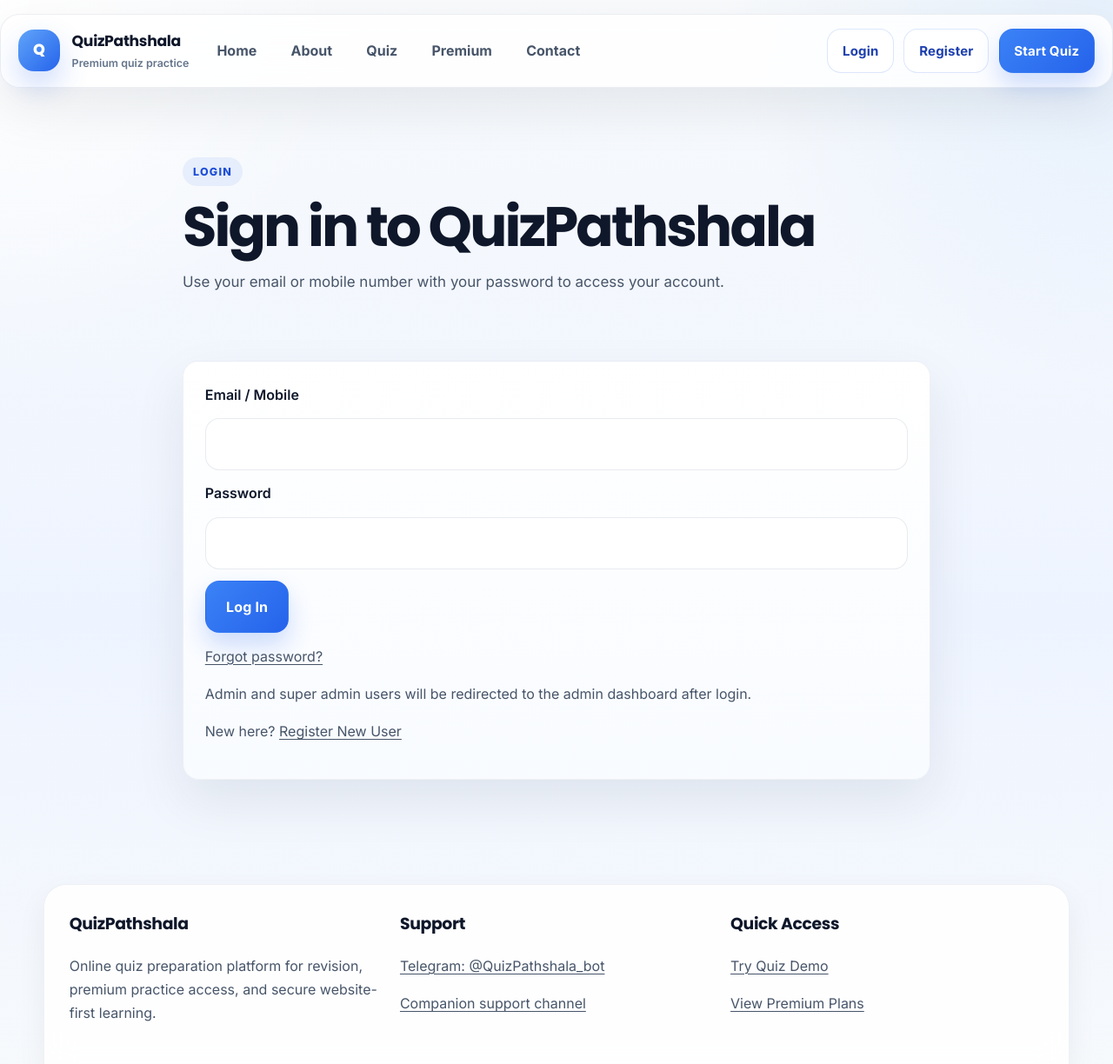
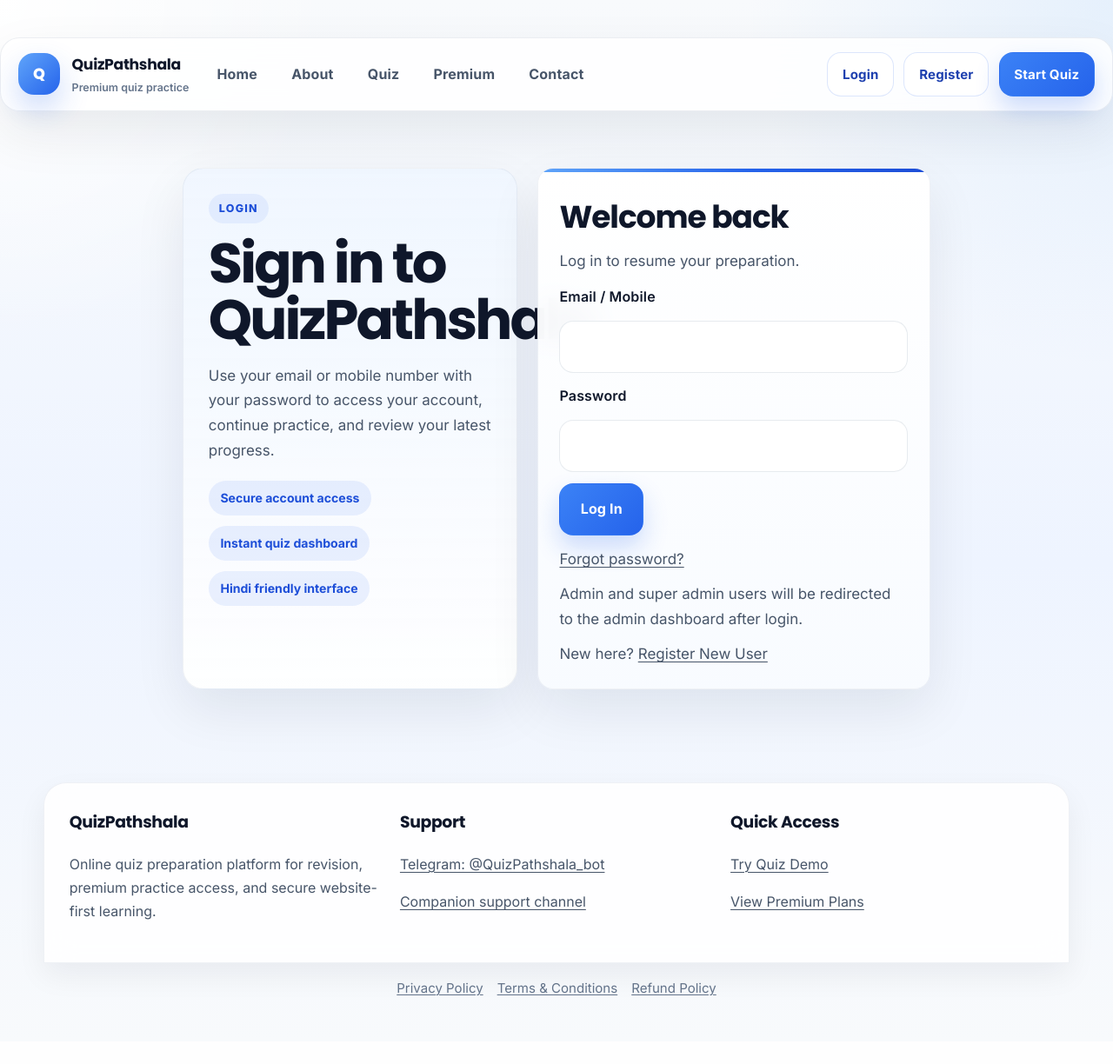
Before and after one commit to Turtle-creations/quizpathshala_website, a Flask app: page /login in a window 1280 px wide. Shown: the top 1224 px of the page at 87% size. After the commit the page ends 1146 px from the top, so only its background shows below. Run offline with Flask 3, Linux system fonts and the light colour scheme; parts of the project's set-up code (start-up, migrations or seed data) failed here and were passed over.

Commit message:
reapply premium blue UI redesign

```diff
--- a/static/css/site.css
+++ b/static/css/site.css
@@ -1317,3 +1317,154 @@ tr:last-child td {
         min-width: 520px;
     }
 }
+
+.auth-hero {
+    padding-top: 3.1rem;
+}
+
+.auth-shell {
+    display: grid;
+    grid-template-columns: minmax(0, 0.92fr) minmax(0, 1.08fr);
+    gap: 1.4rem;
+    align-items: stretch;
+}
+
+.auth-panel {
+    border-radius: 24px;
+}
+
+.auth-panel-copy {
+    padding: 1.8rem;
+    border: 1px solid rgba(148, 163, 184, 0.14);
+    background: linear-gradient(180deg, rgba(239, 246, 255, 0.82) 0%, rgba(255, 255, 255, 0.92) 100%);
+    box-shadow: var(--shadow);
+}
+
+.auth-card {
+    max-width: 100%;
+    margin: 0;
+}
+
+.premium-form-card {
+    position: relative;
+    overflow: hidden;
+}
+
+.premium-form-card::before {
+    content: "";
+    position: absolute;
+    inset: 0 0 auto;
+    height: 4px;
+    background: linear-gradient(90deg, #60a5fa 0%, #2563eb 55%, #1d4ed8 100%);
+}
+
+.form-card-header {
+    margin-bottom: 0.3rem;
+}
+
+.form-card-header h2 {
+    margin-bottom: 0.35rem;
+}
+
+.form-card-header p,
+.auth-links-stack p {
+    margin: 0;
+}
+
+.auth-links-stack {
+    display: grid;
+    gap: 0.7rem;
+}
+
+.auth-trust-row {
+    margin-top: 1.25rem;
+}
+
+.quiz-discovery-grid {
+    align-items: start;
+}
+
+.quiz-discovery-copy,
+.quiz-selection-shell {
+    position: sticky;
+    top: 6.4rem;
+}
+
+.quiz-selection-shell {
+    display: grid;
+    gap: 1rem;
+}
+
+.exam-card-head {
+    margin-bottom: 0.5rem;
+}
+
+.exam-card-metrics {
+    display: flex;
+    flex-wrap: wrap;
+    gap: 0.55rem;
+    justify-content: flex-end;
+}
+
+.quiz-set-copy {
+    flex: 1;
+    min-width: 0;
+}
+
+.quiz-set-form-card:hover {
+    border-color: rgba(37, 99, 235, 0.22);
+    box-shadow: 0 16px 28px rgba(37, 99, 235, 0.08);
+}
+
+.option-button-selected .option-marker,
+.option-button-pending .option-marker {
+    background: linear-gradient(180deg, #2563eb 0%, #1d4ed8 100%);
+    color: #ffffff;
+    box-shadow: 0 10px 22px rgba(37, 99, 235, 0.2);
+}
+
+.answer-review-card-compact {
+    max-width: 100%;
+}
+
+.review-item-card .answer-review-shell {
+    margin-top: 0.25rem;
+}
+
+.form-card input,
+.form-card select,
+.form-card textarea {
+    box-shadow: inset 0 1px 0 rgba(255, 255, 255, 0.9);
+}
+
+.site-nav a,
+.button,
+input,
+select,
+textarea,
+label {
+    letter-spacing: 0.01em;
+}
+
+@media (max-width: 1100px) {
+    .auth-shell {
+        grid-template-columns: 1fr;
+    }
+
+    .quiz-discovery-copy,
+    .quiz-selection-shell {
+        position: static;
+        top: auto;
+    }
+}
+
+@media (max-width: 640px) {
+    .auth-panel-copy,
+    .auth-card {
+        padding: 1.25rem;
+    }
+
+    .exam-card-metrics {
+        justify-content: flex-start;
+    }
+}
--- a/templates/login.html
+++ b/templates/login.html
@@ -1,25 +1,33 @@
 {% extends "base.html" %}
 
 {% block content %}
-<section class="page-hero">
-    <div class="container narrow">
+<section class="page-hero auth-hero">
+    <div class="container narrow auth-shell">
+        <div class="auth-panel auth-panel-copy">
             <span class="eyebrow">Login</span>
             <h1>Sign in to QuizPathshala</h1>
-        <p>Use your email or mobile number with your password to access your account.</p>
+            <p>Use your email or mobile number with your password to access your account, continue practice, and review your latest progress.</p>
+            <div class="hero-trust-row auth-trust-row">
+                <span>Secure account access</span>
+                <span>Instant quiz dashboard</span>
+                <span>Hindi friendly interface</span>
             </div>
-</section>
-
-<section class="section">
-    <div class="container narrow">
-        <form accept-charset="UTF-8" method="post" class="form-card">
+        </div>
+        <form accept-charset="UTF-8" method="post" class="form-card auth-card premium-form-card">
+            <div class="form-card-header">
+                <h2>Welcome back</h2>
+                <p>Log in to resume your preparation.</p>
+            </div>
             <label for="login_identifier">Email / Mobile</label>
             <input id="login_identifier" name="login_identifier" type="text" required>
             <label for="password">Password</label>
             <input id="password" name="password" type="password" required>
             <button class="button button-primary" type="submit">Log In</button>
+            <div class="auth-links-stack">
                 <p><a href="{{ url_for('auth.forgot_password') }}">Forgot password?</a></p>
                 <p>Admin and super admin users will be redirected to the admin dashboard after login.</p>
                 <p>New here? <a href="{{ url_for('auth.register') }}">Register New User</a></p>
+            </div>
         </form>
     </div>
 </section>
```
Also changed, not shown: templates/forgot_password.html (+15 -7 lines), templates/quiz_start.html (+14 -9 lines), templates/register.html (+15 -7 lines), static/js/site.js (line endings or trailing spaces). Lines whose indentation alone changed are shown as unchanged.
